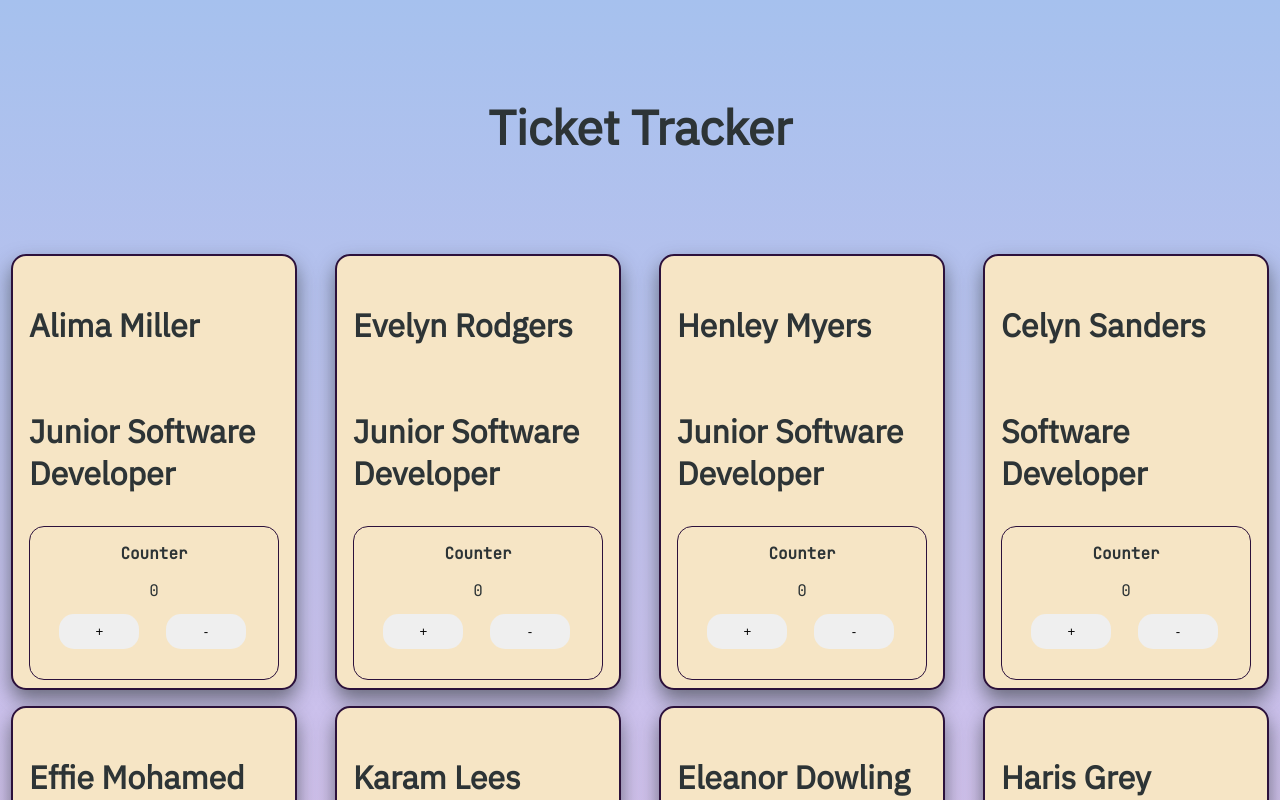
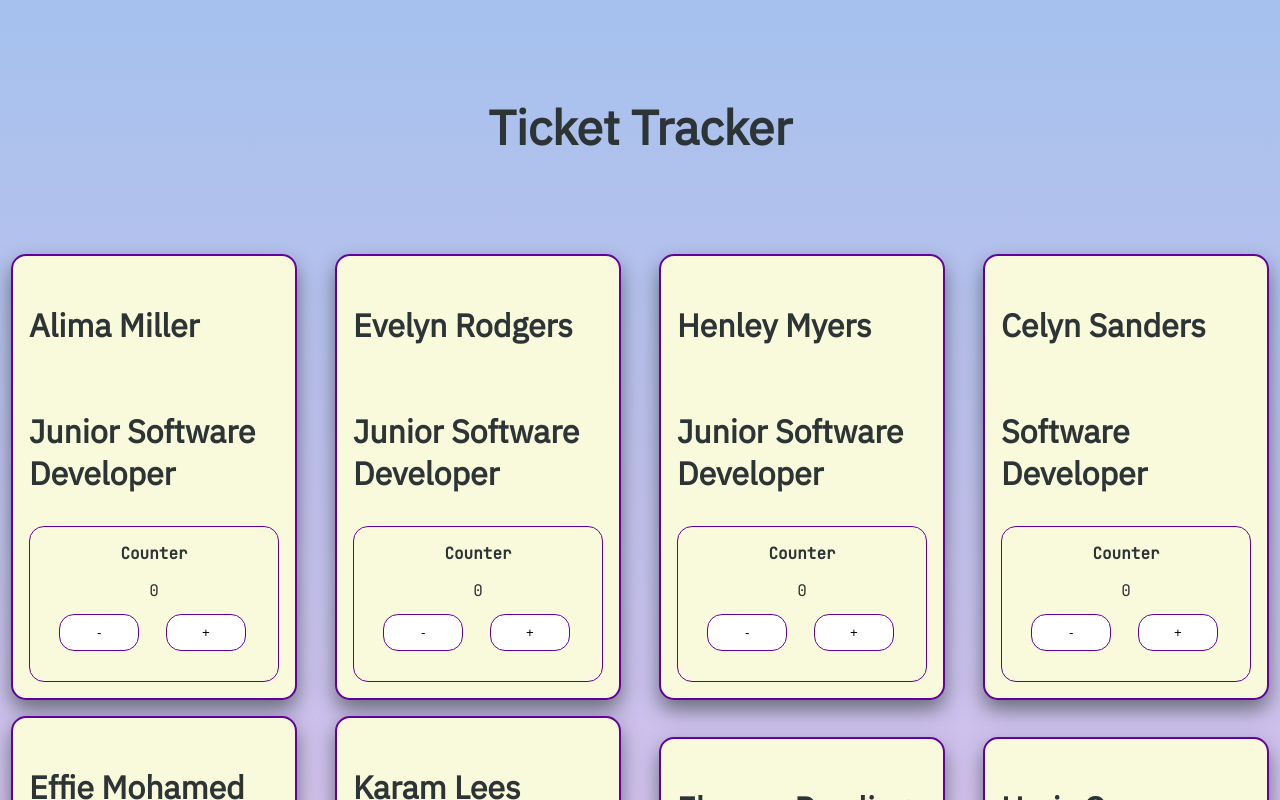
Before and after one commit to isobelleanna/ticket-tracker, a React (Create React App) app: page / in a window 1280 px wide. Shown: the top 800 px of the page. Built offline with nearby package versions, Linux system fonts and the light colour scheme.

Commit message:
adjust styling

```diff
--- a/src/assets/sass/_variables.scss
+++ b/src/assets/sass/_variables.scss
@@ -6,7 +6,7 @@ $font-secondary: 'JetBrains Mono', monospace;
 //--COLOURS
 $color-black: #2D3436;
 $color-white: #FFFFFF;
-$color-primary: #2c113b;
-$color-secondary: #f6e5c5;
+$color-primary: #64019a;
+$color-secondary: #f9f9db;
+$colour-hover: #290e37;
 $gradient-primary: linear-gradient(to top, #fbc2eb 0%, #a6c1ee 100%);
-$gradient-secondary: linear-gradient(to right, #243949 0%, #517fa4 100%);
--- a/src/components/Button/Button.scss
+++ b/src/components/Button/Button.scss
@@ -5,7 +5,9 @@
   min-width: 80px;
   padding: 10px 20px;
   border-radius: 15px;
-  border: none;
+  background-color: $color-white;
+  border: 1px solid $color-primary;
+
   &:hover {
     background-color: $color-primary;
     color: $color-white;
--- a/src/components/CounterCard/CounterCard.jsx
+++ b/src/components/CounterCard/CounterCard.jsx
@@ -17,11 +17,11 @@ const CounterCard = () => {
         <h4 className='counter-card__title'>Counter</h4>
         <p className='counter-card__number'>{counter}</p>
         <div className='counter-card__button-bar'>
+          <div onClick={handleDecrease}>
+        <Button buttonText="-" />
+        </div>
         <div onClick={handleIncrease}>
         <Button buttonText="+" />
-        </div>
-        <div onClick={handleDecrease}>
-        <Button buttonText="-" />
         </div>
         </div>
     </div>
--- a/src/components/TeamCard/TeamCard.scss
+++ b/src/components/TeamCard/TeamCard.scss
@@ -14,7 +14,7 @@
     padding: 1em;
     border: solid 2px $color-primary;
     width: 250px;
-    height: 400px;
+    height: auto;
     text-align: left;
     background-color: $color-secondary;
     &__name {
```
